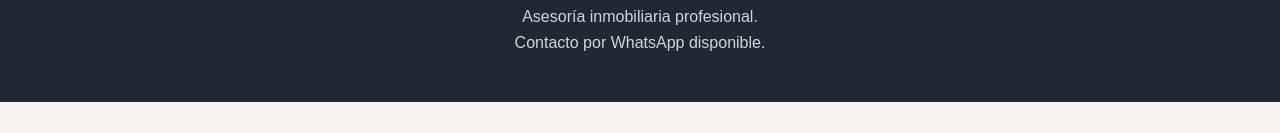
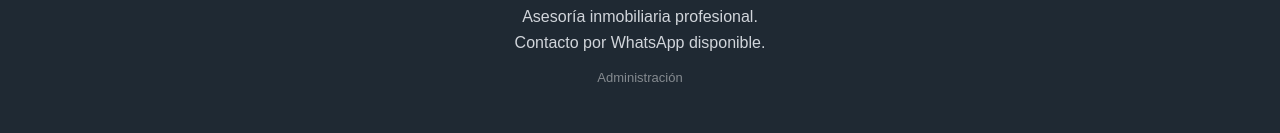
Before and after one commit to SpeedMW15/Habitta, a Next.js app: page / in a window 1280 px wide. Shown: the part 1427-1560 px from the top of the page. Before the commit the page ends 1529 px from the top, so only its background shows below. Built offline with nearby package versions, Linux system fonts and the light colour scheme; no server answers; the database is empty.

Commit message:
Redireccion al panel administrador

```diff
--- a/app/globals.css
+++ b/app/globals.css
@@ -1386,3 +1386,13 @@ a {
     grid-template-columns: 1fr;
   }
 }
+.admin-footer-link {
+  display: inline-block;
+  margin-top: 18px;
+  font-size: 13px;
+  opacity: 0.45;
+}
+
+.admin-footer-link:hover {
+  opacity: 1;
+}
--- a/components/Footer.jsx
+++ b/components/Footer.jsx
@@ -1,9 +1,15 @@
+import Link from "next/link";
 export default function Footer() {
   return (
     <footer className="footer">
       <h2>Habitta</h2>
       <p>Asesoría inmobiliaria profesional.</p>
       <p>Contacto por WhatsApp disponible.</p>
+
+      <Link href="/admin" className="admin-footer-link">
+        Administración
+      </Link>
     </footer>
+
   );
 }
```
